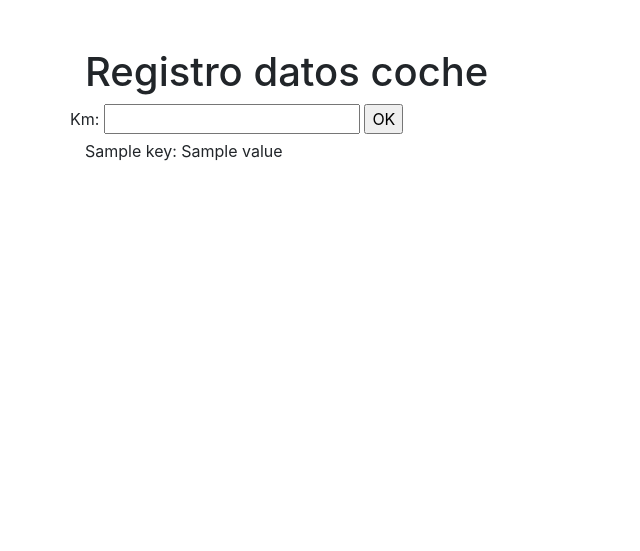
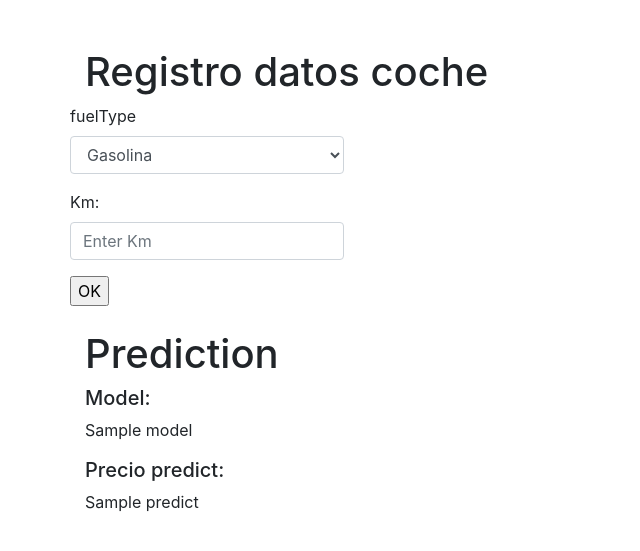
Before and after one commit to macallejonieszaidinvergeles/web_car_django, a Django app: template car_django/car_django/templates/inicio.html in a window 1280 px wide. Shown: the top 551 px of the page, without its empty margins (0-640 px from the left). Run offline with Django 4.2, Linux system fonts and the light colour scheme; the template is opened without the code that fills it: most values are stand-ins (such as "Sample title", 1, 10 or a date in 2020).

Commit message:
ligeras modificaciones

```diff
--- a/car_django/car_django/templates/inicio.html
+++ b/car_django/car_django/templates/inicio.html
@@ -22,18 +22,40 @@
 
       <form action="" method="POST">
         {% csrf_token %}
+        <!--  fuelTypeId	id	km	makeId	modelId	provinceId	transmissionTypeId	year	cubicCapacity	doors	hp -->
 
-        <label for="km">Km: </label>
-        <input id="km" type="text" name="km">
+        <div class="form-group">
+          <label for="exampleFormControlSelect1">fuelType</label>
+          <select class="form-control" id="exampleFormControlSelect1" name="fuelTypeId">
+            <option value="1" selected="selected">Gasolina</option>
+            <option value="2">Diesel</option>
+            <option value="3">Electrico</option>
+          </select>
+        </div>
+
+
+        <div class="form-group">
+          <label for="km">Km:</label>
+          <input type="text" class="form-control" id="km" name="km" aria-describedby="km" placeholder="Enter Km">
+        </div>
 
         <input type="submit" value="OK">
 
       </form>
 
     </div>
-    {% for key, value in dct.items %}
-      {{ key }}: {{ value }}
-    {% endfor %}
+    <br>
+    {% if predict%}
+    <h1>Prediction</h1>
+    <h5>Model:</h5>
+    <p>{{model}}</p>
+    <h5>Precio predict:</h5>
+    <p>{{ predict }}</p>
+
+
+    {% endif %}
+
+
 
   </div>
 
```
